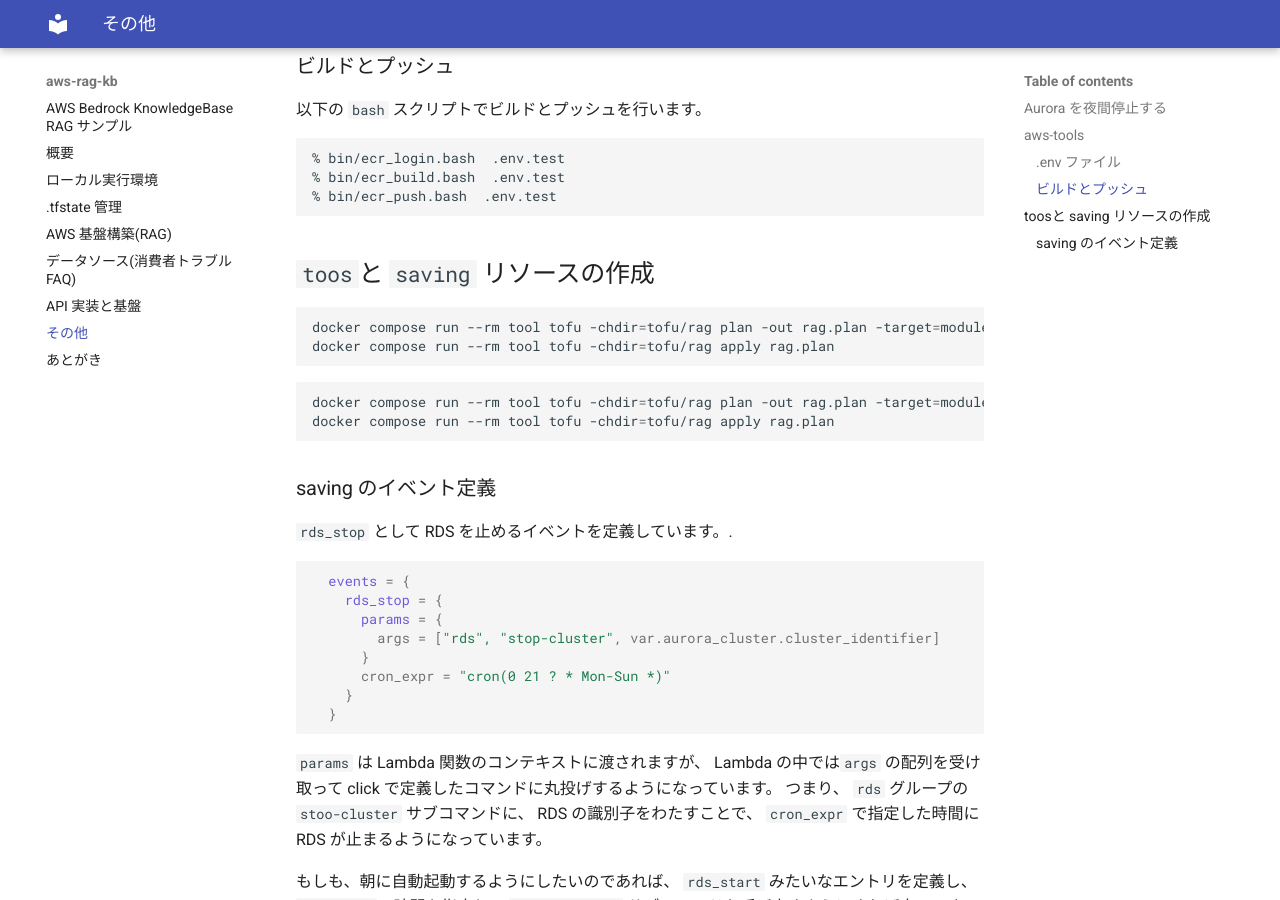
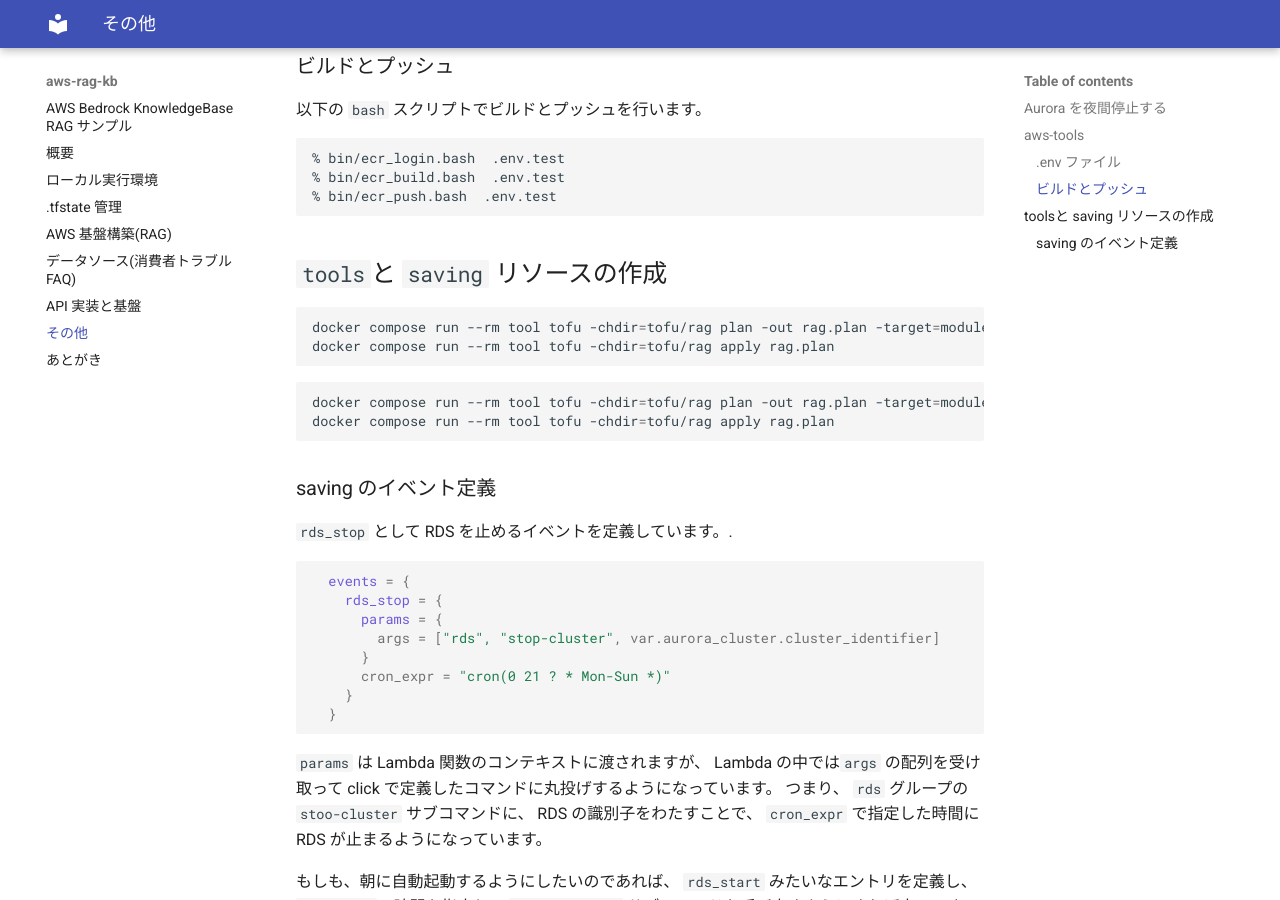
Before and after one commit to spin-dd/aws-rag-kb, an MkDocs documentation site: the page built from docs/07.misc.md, in a window 1280 px wide and 900 px high, scrolled down 926 px. Built offline with MkDocs 1.6.1 and Material for MkDocs 9.7.7, drawn with Linux system fonts in a browser that asks for light colours.

Commit message:
✏️ fix typo

````diff
--- a/docs/07.misc.md
+++ b/docs/07.misc.md
@@ -38,7 +38,7 @@ ECR_LAMBDA=sample-ai-tools
 % bin/ecr_push.bash  .env.test
 ```
 
-## `toos`と `saving` リソースの作成
+## `tools`と `saving` リソースの作成
 
 ```bash
 docker compose run --rm tool tofu -chdir=tofu/rag plan -out rag.plan -target=module.tools
````
Also changed, not shown: docs/04.aws_rag.md (+1 -1 lines).
